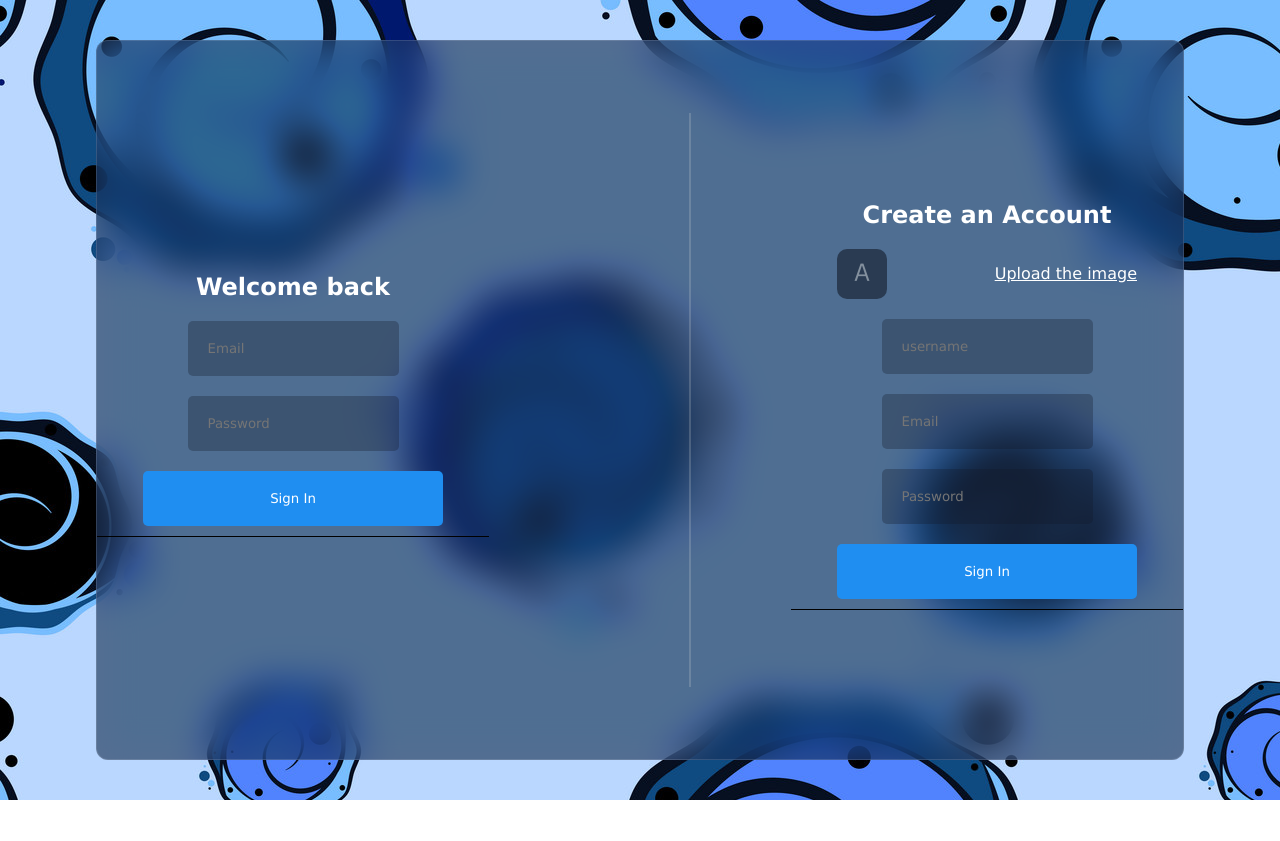
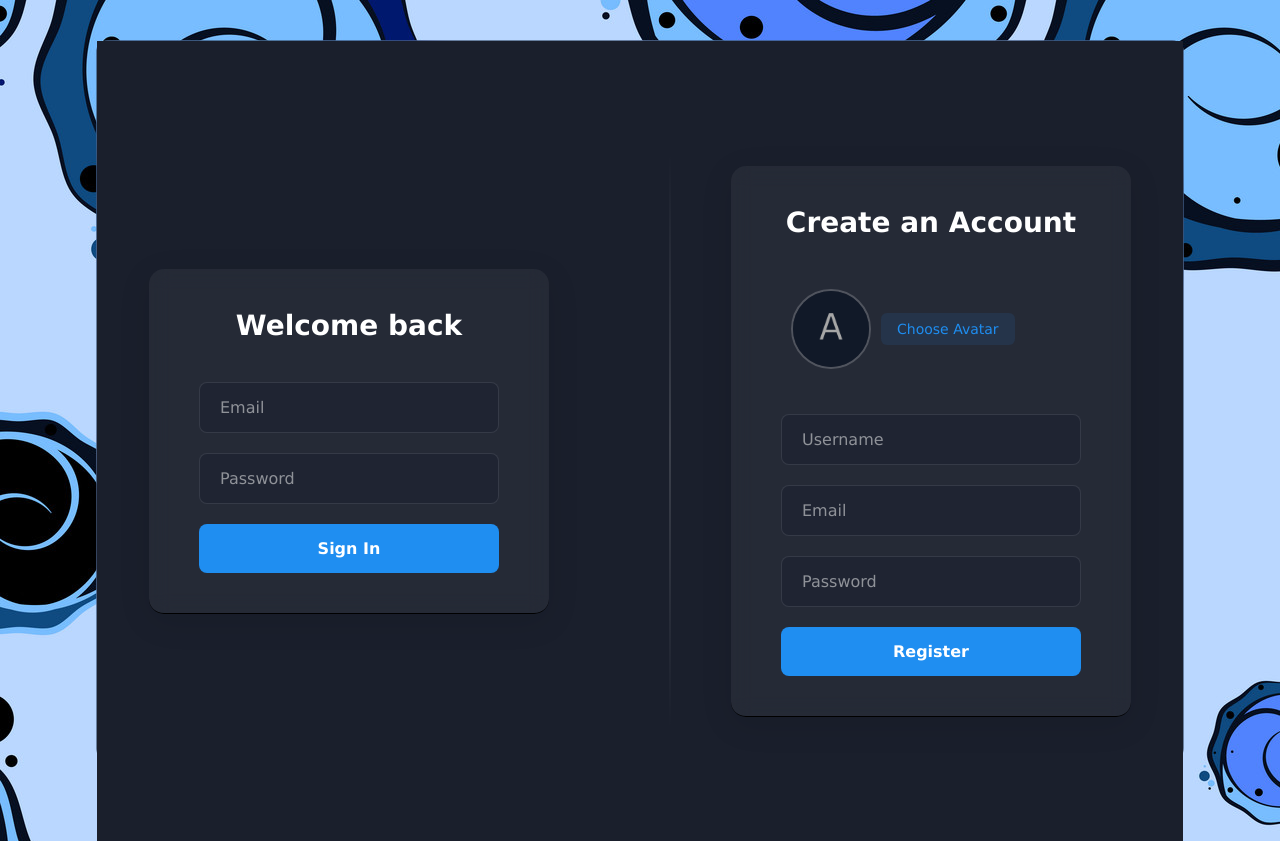
Before and after one commit to Harshith-SJ/caa, a React (Vite) app: page / in a window 1280 px wide. Before the commit the page ends 800 px from the top, so only its background shows below. Built offline with nearby package versions, Linux system fonts and the light colour scheme; no server answers.

Commit message:
db tried

```diff
--- a/src/components/login/login.css
+++ b/src/components/login/login.css
@@ -1,62 +1,169 @@
-.login{
+.login {
     width: 100%;
-    height: 100%;
+    height: 100vh;
     display: flex;
     align-items: center;
-    gap: 100px;
+    justify-content: center;
+    gap: 60px;
+    padding: 40px;
+    background-color: #1a1f2c;
+    color: white;
 
-    .item{
+    .item {
+        flex: 1;
+        max-width: 400px;
         display: flex;
-        flex: 1;
         flex-direction: column;
         align-items: center;
-        gap: 20px;
+        gap: 30px;
+        padding: 40px;
+        border-radius: 15px;
+        background-color: rgba(255, 255, 255, 0.05);
+        backdrop-filter: blur(10px);
+        box-shadow: 0 8px 32px rgba(0, 0, 0, 0.1);
 
-        form{
+        h2 {
+            font-size: 28px;
+            font-weight: 600;
+            margin-bottom: 10px;
+            color: #fff;
+        }
+
+        form {
+            width: 100%;
             display: flex;
             flex-direction: column;
             align-items: center;
-            justify-content: center;
             gap: 20px;
 
-            input{
-                padding: 20px;
-                border: none;
-                outline: none;
-                border-radius: 5px;
-                background-color: rgba(17,25,40,0.3);
+            input {
+                width: 100%;
+                padding: 15px 20px;
+                border: 1px solid rgba(255, 255, 255, 0.1);
+                border-radius: 8px;
+                background-color: rgba(17, 25, 40, 0.3);
                 color: white;
-               }
-            label{
+                font-size: 16px;
+                transition: all 0.3s ease;
+
+                &:focus {
+                    border-color: #1f8ef1;
+                    box-shadow: 0 0 0 2px rgba(31, 142, 241, 0.2);
+                }
+
+                &::placeholder {
+                    color: rgba(255, 255, 255, 0.5);
+                }
+            }
+
+            label {
+                width: 100%;
                 display: flex;
-                width: 100%;
                 align-items: center;
                 justify-content: space-between;
                 cursor: pointer;
-                text-decoration: underline;
+                padding: 10px;
+                border-radius: 8px;
+                transition: all 0.3s ease;
+                gap: 20px;
+                margin-bottom: 15px;
+                position: relative;
 
-                img{
-                    width: 50px;
-                    height: 50px;
-                    border-radius: 10px;
+                &:hover {
+                    background-color: rgba(31, 142, 241, 0.1);
+                }
+
+                img {
+                    width: 80px;
+                    height: 80px;
+                    border-radius: 50%;
                     object-fit: cover;
-                    opacity: 0.6;
+                    border: 2px solid rgba(255, 255, 255, 0.2);
+                    transition: all 0.3s ease;
+                    cursor: pointer;
+
+                    &:hover {
+                        border-color: #1f8ef1;
+                        transform: scale(1.05);
+                    }
+                }
+
+                input[type="file"] {
+                    opacity: 0;
+                    width: 0.1px;
+                    height: 0.1px;
+                    position: absolute;
+                }
+                &::after {
+                    content: 'Choose Avatar';
+                    position: absolute;
+                    left: 100px;
+                    background-color: rgba(31, 142, 241, 0.1);
+                    padding: 8px 16px;
+                    border-radius: 6px;
+                    color: #1f8ef1;
+                    font-size: 14px;
+                    transition: all 0.3s ease;
+                    cursor: pointer;
+                }
+
+                &:hover::after {
+                    background-color: rgba(31, 142, 241, 0.2);
                 }
             }
-            button{
+
+            button {
                 width: 100%;
-                padding: 20px;
+                padding: 15px 20px;
                 border: none;
+                border-radius: 8px;
                 background-color: #1f8ef1;
                 color: white;
-                border-radius: 5px;
+                font-size: 16px;
+                font-weight: 600;
                 cursor: pointer;
+                transition: all 0.3s ease;
+
+                &:hover {
+                    background-color: #1a7fd6;
+                    transform: translateY(-2px);
+                }
+
+                &:active {
+                    transform: translateY(0);
+                }
             }
         }
     }
-    .separator{
+
+    .separator {
         height: 80%;
         width: 2px;
-        background-color: #dddddd35;
+        background: linear-gradient(
+            to bottom,
+            transparent,
+            rgba(255, 255, 255, 0.15),
+            transparent
+        );
     }
 }
+
+
+@media (max-width: 768px) {
+    .login {
+        flex-direction: column;
+        gap: 40px;
+        height: auto;
+        padding: 20px;
+
+        .separator {
+            width: 80%;
+            height: 2px;
+            margin: 20px 0;
+        }
+
+        .item {
+            padding: 20px;
+        }
+    }
+}
--- a/src/components/login/login.jsx
+++ b/src/components/login/login.jsx
@@ -2,6 +2,9 @@ import React, { useState } from "react";
 import { toast, ToastContainer } from "react-toastify";
 import "react-toastify/dist/ReactToastify.css";
 import "./login.css";
+import { createUserWithEmailAndPassword } from "firebase/auth";
+import { auth, db } from "../../lib/firebase";  // Single import for both auth and db
+import { doc, setDoc } from "firebase/firestore";
 
 const Login = () => {
   const [avatar, setAvatar] = useState({
@@ -18,15 +21,32 @@ const Login = () => {
     }
   };
 
-  const handleLogin = e => {
-    e.preventDefault();
-  };
-  const handleRegister = e => {
+  const handleRegister = async (e) => {
     e.preventDefault();
     const formData = new FormData(e.target);
+    const { username, email, password } = Object.fromEntries(formData);
 
-     const {username, email, password} = Object.fromEntries(formData);
+    try {
+      const res = await createUserWithEmailAndPassword(auth, email, password);
 
+      await setDoc(doc(db, "users", res.user.uid), {
+        username,
+        email,
+        id: res.user.uid,
+        blocked: [],
+      });
+      await setDoc(doc(db, "userchats", res.user.uid), {
+        chats: [],
+      });
+      toast.success("Account created successfully");
+    } catch (error) {
+      console.log(error);
+      toast.error("Error creating account: " + error.message);
+    }
+  };
+
+  const handleLogin = (e) => {
+    e.preventDefault();
 
   };
 
@@ -46,14 +66,13 @@ const Login = () => {
         <h2>Create an Account</h2>
         <form onSubmit={handleRegister}>
           <label htmlFor="file">
-            <img src={avatar.url || "./avatar.png"} alt="" />
-            Upload the image
+            <img src={avatar.url || "./avatar.png"} alt="Avatar" />
+            <input type="file" id="file" onChange={handleAvatar} />
           </label>
-          <input type="file" id="file" style={{ display: "none" }} onChange={handleAvatar} />
-          <input type="text" placeholder="username" name="username" />
-          <input type="text" placeholder="Email" name="email" />
+          <input type="text" placeholder="Username" name="username" />
+          <input type="email" placeholder="Email" name="email" />
           <input type="password" placeholder="Password" name="password" />
-          <button>Sign In</button>
+          <button type="submit">Register</button>
         </form>
       </div>
     </div>
--- a/src/lib/firebase.js
+++ b/src/lib/firebase.js
@@ -1,6 +1,6 @@
 import { initializeApp } from "firebase/app";
-import { getAuth as appAuth } from "firebase/auth";
-import { getFirestore as appFirestore } from "firebase/firestore";
+import { getAuth} from "firebase/auth";
+import { getFirestore} from "firebase/firestore";
 
 const firebaseConfig = {
   apiKey:import.meta.env.VITE_API_KEY,
@@ -13,5 +13,5 @@ const firebaseConfig = {
 
 const app = initializeApp(firebaseConfig);
 
-export const auth = appAuth();
-export const db = appFirestore();
+export const auth = getAuth();
+export const db = getFirestore();
```
